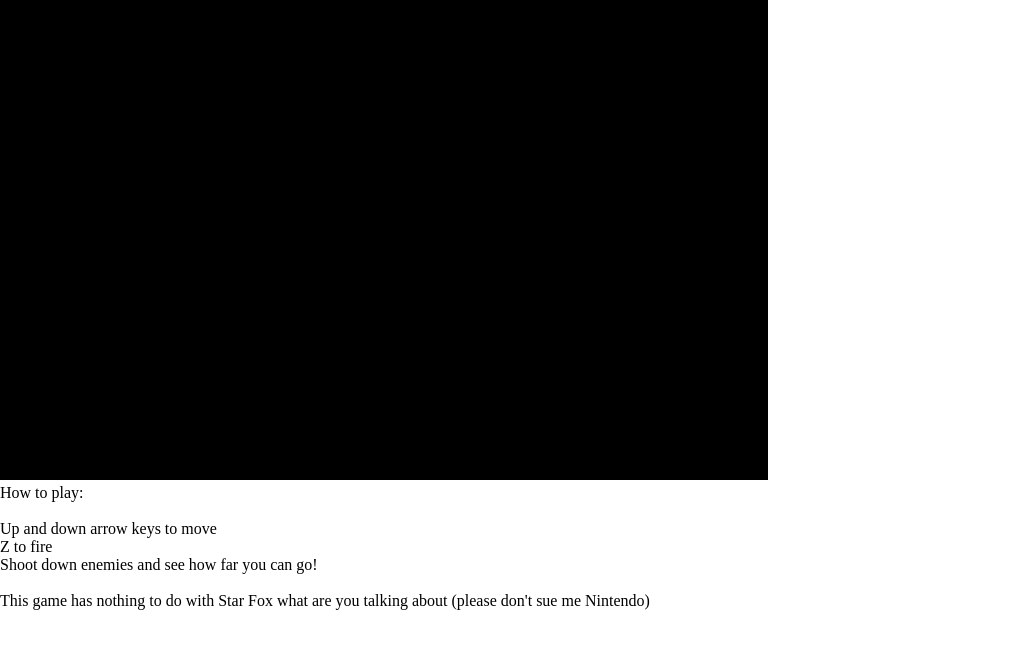
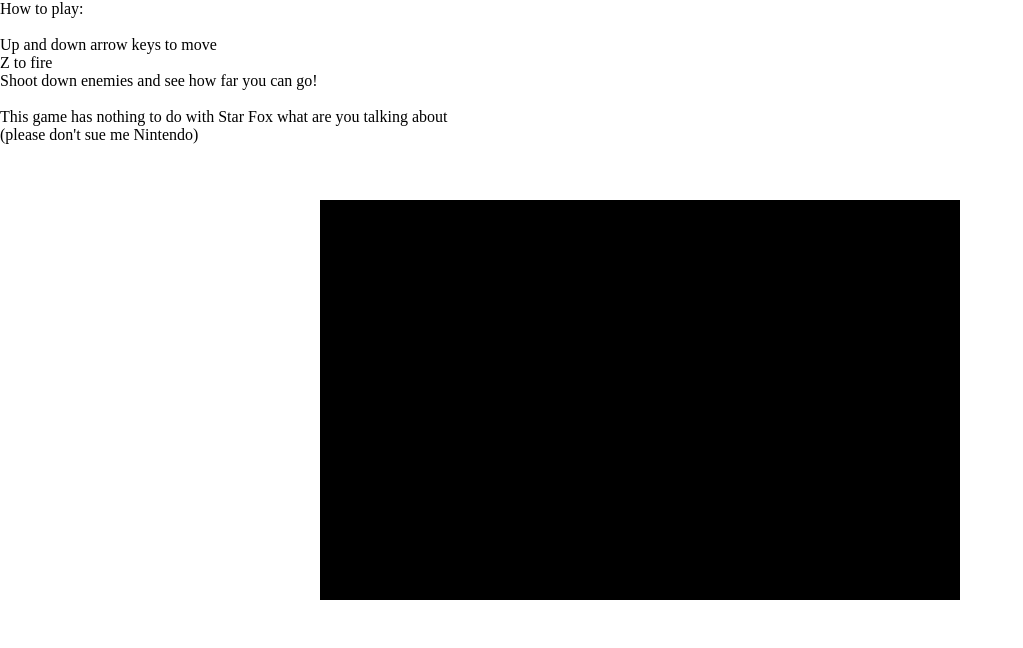
Before and after one commit to BX56/BX56.github.io, a plain HTML site: page index.html in a window 1280 px wide. Shown: the whole page, without its empty margins (0-1023 px from the left). Drawn offline with Linux system fonts and the light colour scheme; no server answers.

Commit message:
Update index.html

```diff
--- a/index.html
+++ b/index.html
@@ -10,9 +10,13 @@
             overflow: hidden; /* Ensures the game stays within the viewport */
         }
         iframe {
-            width: 60vw; /* Set the width to 50% of the viewport width */
-            height: 60vh; /* Set the height to 50% of the viewport height */
+            width: 50vw; /* Set the width to 50% of the viewport width */
+            height: 50vh; /* Set the height to 50% of the viewport height */
             border: none; /* Removes iframe border */
+            position: absolute;
+            top: 50%;
+            left: 50%;
+            transform: translate(-50%, -50%);
         }
         }
         #how2play {
@@ -23,7 +27,7 @@
 <body>
     <iframe src="game/index.html" frameborder="0"></iframe>
     <div id="how2play">
-        How to play:<br><br>Up and down arrow keys to move<br>Z to fire<br>Shoot down enemies and see how far you can go!<br><br>This game has nothing to do with Star Fox what are you talking about (please don't sue me Nintendo)
+        How to play:<br><br>Up and down arrow keys to move<br>Z to fire<br>Shoot down enemies and see how far you can go!<br><br>This game has nothing to do with Star Fox what are you talking about<br>(please don't sue me Nintendo)
     </div>
 </body>
 </html>
```
